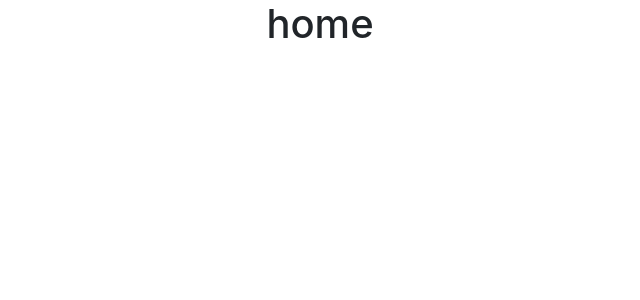
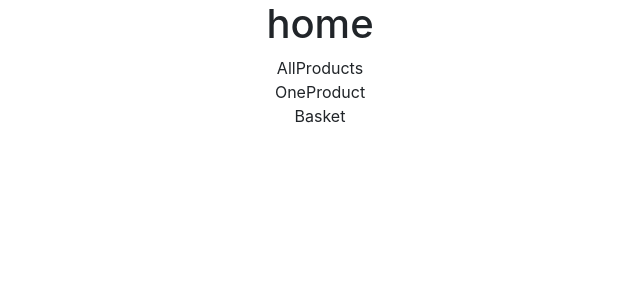
Before and after one commit to JoyMarkarian/PokeMall, a React (Vite) app in the folder frontend/: page / in a window 1280 px wide. Shown: the top 300 px of the page, without its empty margins (320-960 px from the left). Built offline with nearby package versions, Linux system fonts and the light colour scheme.

Commit message:
ajout des 4 pages

```diff
--- a/frontend/src/App.jsx
+++ b/frontend/src/App.jsx
@@ -1,4 +1,7 @@
+import AllProducts from "@pages/AllProducts";
+import Basket from "@pages/Basket";
 import Home from "@pages/Home";
+import OneProduct from "@pages/OneProduct";
 import pokemons from "@services/pokemons";
 
 import "./App.css";
@@ -7,6 +10,9 @@ function App() {
   return (
     <div className="App">
       <Home pokemons={pokemons} />
+      <AllProducts />
+      <OneProduct />
+      <Basket />
     </div>
   );
 }
--- /dev/null
+++ b/frontend/src/pages/AllProducts.jsx
@@ -0,0 +1,5 @@
+function AllProducts() {
+  return <div>AllProducts</div>;
+}
+
+export default AllProducts;
--- /dev/null
+++ b/frontend/src/pages/Basket.jsx
@@ -0,0 +1,5 @@
+function Basket() {
+  return <div>Basket</div>;
+}
+
+export default Basket;
--- /dev/null
+++ b/frontend/src/pages/OneProduct.jsx
@@ -0,0 +1,5 @@
+function OneProduct() {
+  return <div>OneProduct</div>;
+}
+
+export default OneProduct;
```
